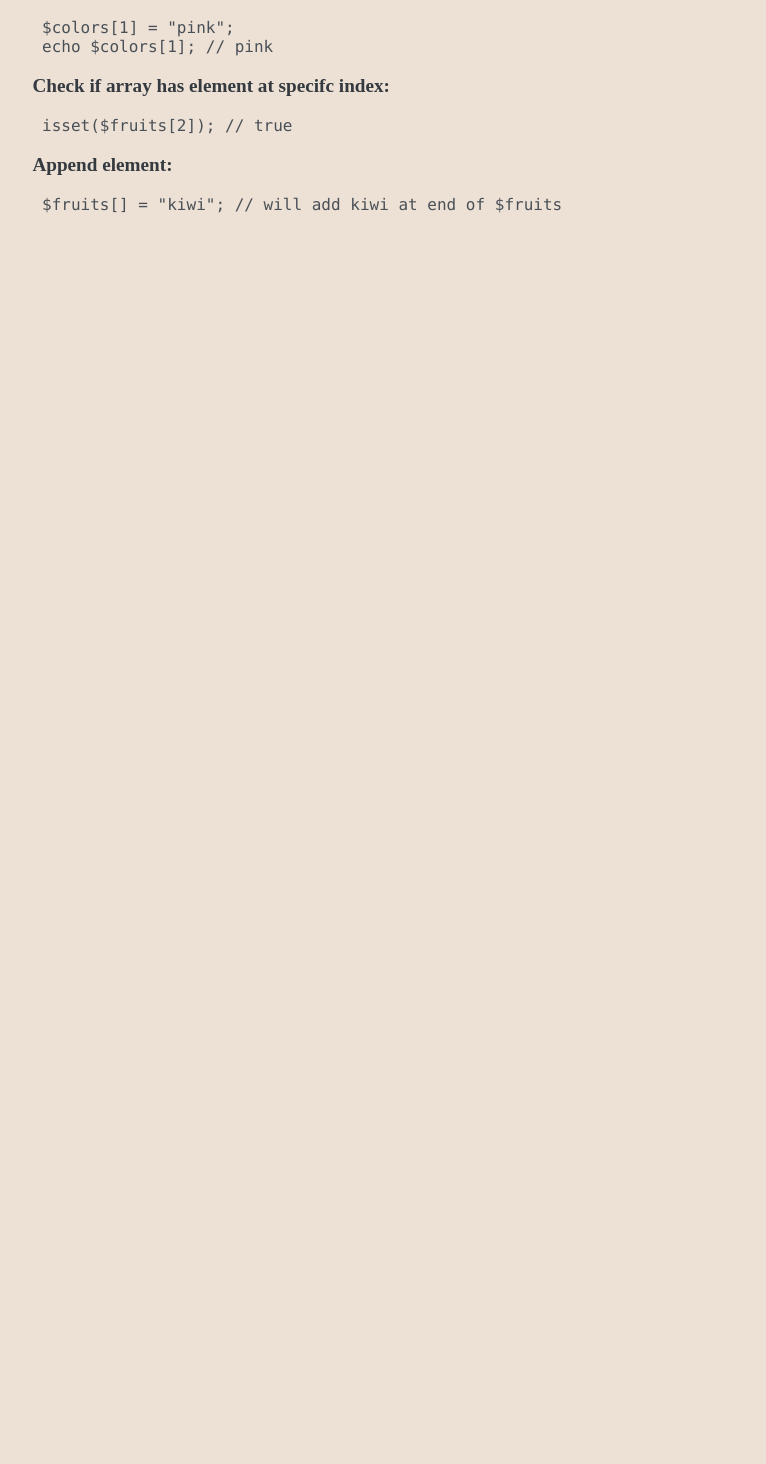
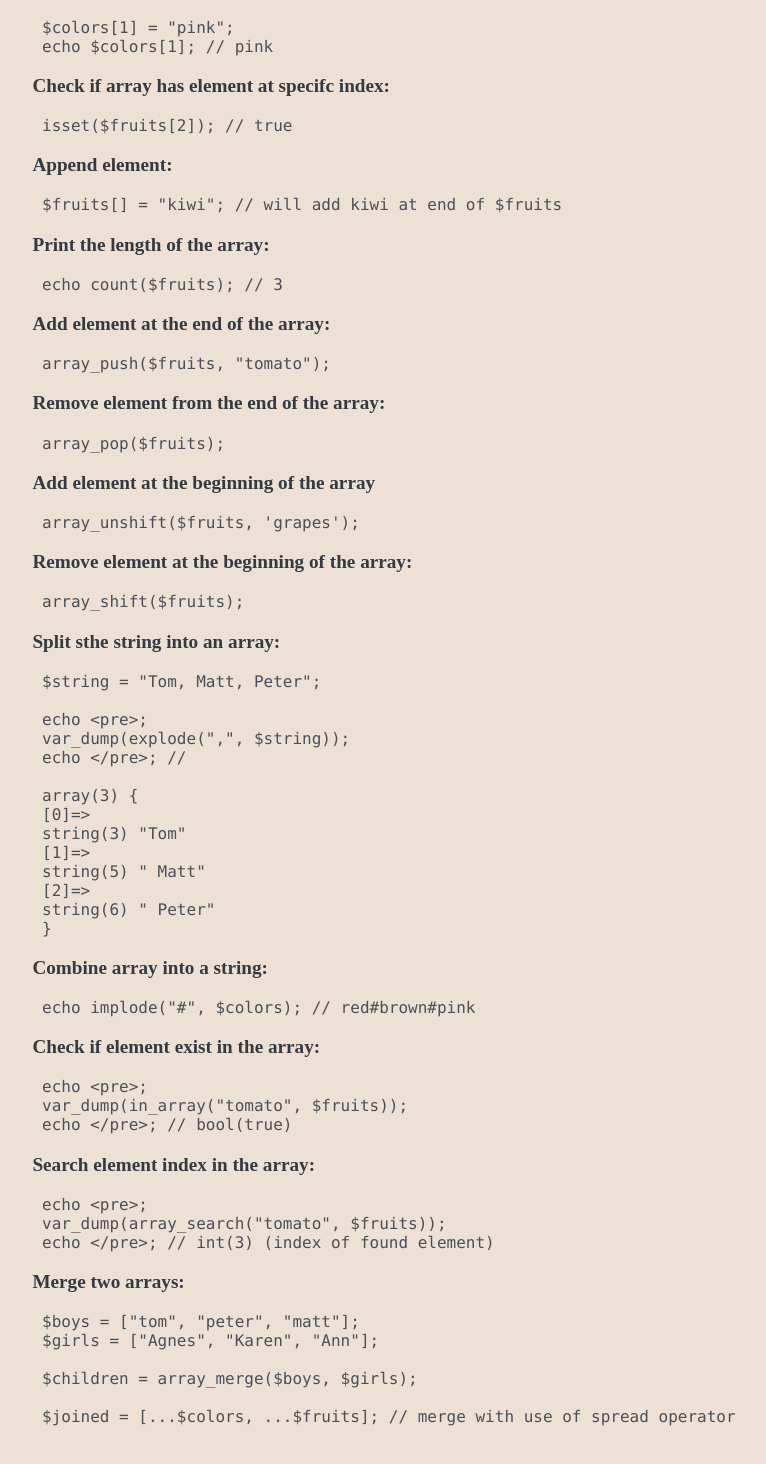
Before and after one commit to DabTheMatt/divas, a React (Create React App) app: page / in a window 1280 px wide. Shown: the part 4678-6142 px from the top of the page, without its empty margins (214-980 px from the left). Before the commit the page ends 4940 px from the top, so only its background shows below. Built offline with nearby package versions, Linux system fonts and the light colour scheme.

Commit message:
arrays cont

```diff
--- a/src/components/Arrays.js
+++ b/src/components/Arrays.js
@@ -23,27 +23,89 @@ class Arrays extends Component {
           echo &#60;/pre&#62;; // will display array in more readable format
           because of &#60;pre&#62; tag
         </code>
-        <p>
-            Get element by index:
-        </p>
+        <p>Get element by index:</p>
         <code>
-        $colors = array('red', 'brown', 'black');
+          $colors = array('red', 'brown', 'black');
           <br />
-        echo $colors[1]; // brown
-
+          echo $colors[1]; // brown
         </code>
         <p>Set element by index:</p>
         <code>
-        $colors[1] = "pink";<br/>
-        echo $colors[1]; // pink
+          $colors[1] = "pink";
+          <br />
+          echo $colors[1]; // pink
         </code>
         <p>Check if array has element at specifc index:</p>
+        <code>isset($fruits[2]); // true</code>
+        <p>Append element:</p>
+        <code>$fruits[] = "kiwi"; // will add kiwi at end of $fruits</code>
+        <p>Print the length of the array:</p>
+        <code>echo count($fruits); // 3</code>
+        <p>Add element at the end of the array:</p>
+        <code>array_push($fruits, "tomato");</code>
+        <p>Remove element from the end of the array:</p>
+        <code>array_pop($fruits);</code>
+        <p>Add element at the beginning of the array</p>
+        <code>array_unshift($fruits, 'grapes');</code>
+        <p>Remove element at the beginning of the array:</p>
+        <code>array_shift($fruits);</code>
+        <p>Split sthe string into an array:</p>
         <code>
-            isset($fruits[2]); // true
+          $string = "Tom, Matt, Peter";
+          <br />
+          <br />
+          echo &#60;pre&#62;;
+          <br />
+          var_dump(explode(",", $string));
+          <br />
+          echo &#60;/pre&#62;; // <br />
+          <br />
+          array(3) &#123;
+          <br />
+          [0]=&#62;
+          <br />
+          string(3) "Tom"
+          <br />
+          [1]=&#62;
+          <br />
+          string(5) " Matt"
+          <br />
+          [2]=&#62;
+          <br />
+          string(6) " Peter"
+          <br />
+          &#125;
         </code>
-        <p>Append element:</p>
+        <p>Combine array into a string:</p>
+        <code>echo implode("#", $colors); // red#brown#pink</code>
+        <p>Check if element exist in the array:</p>
         <code>
-            $fruits[] = "kiwi"; // will add kiwi at end of $fruits
+          echo &#60;pre&#62;;
+          <br />
+          var_dump(in_array("tomato", $fruits));
+          <br />
+          echo &#60;/pre&#62;; // bool(true)
+          <br />
+        </code>
+        <p>Search element index in the array:</p>
+        <code>
+          echo &#60;pre&#62;;
+          <br />
+          var_dump(array_search("tomato", $fruits));
+          <br />
+          echo &#60;/pre&#62;; // int(3) (index of found element) <br />
+        </code>
+        <p>Merge two arrays:</p>
+        <code>
+          $boys = ["tom", "peter", "matt"];
+          <br />
+          $girls = ["Agnes", "Karen", "Ann"];
+          <br />
+          <br />
+          $children = array_merge($boys, $girls);
+          <br />
+          <br />
+         $joined = [...$colors, ...$fruits]; // merge with use of spread operator
         </code>
       </div>
     );
```
